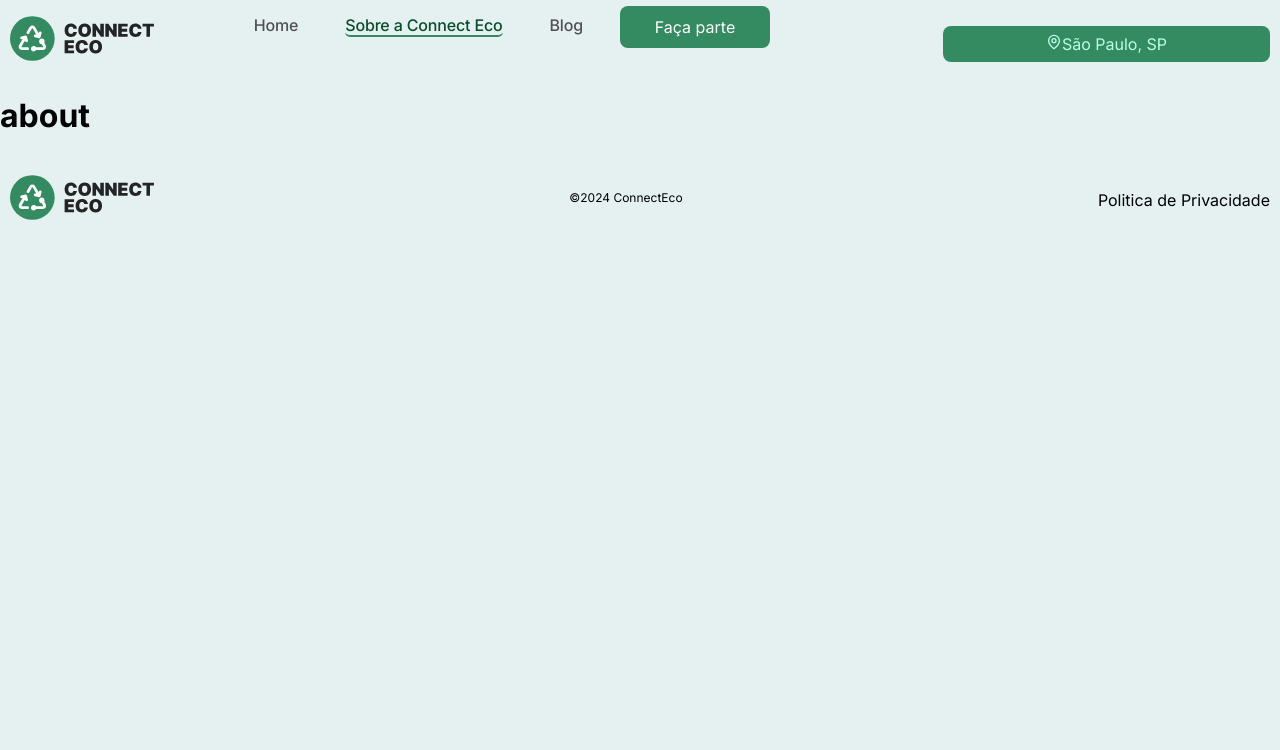
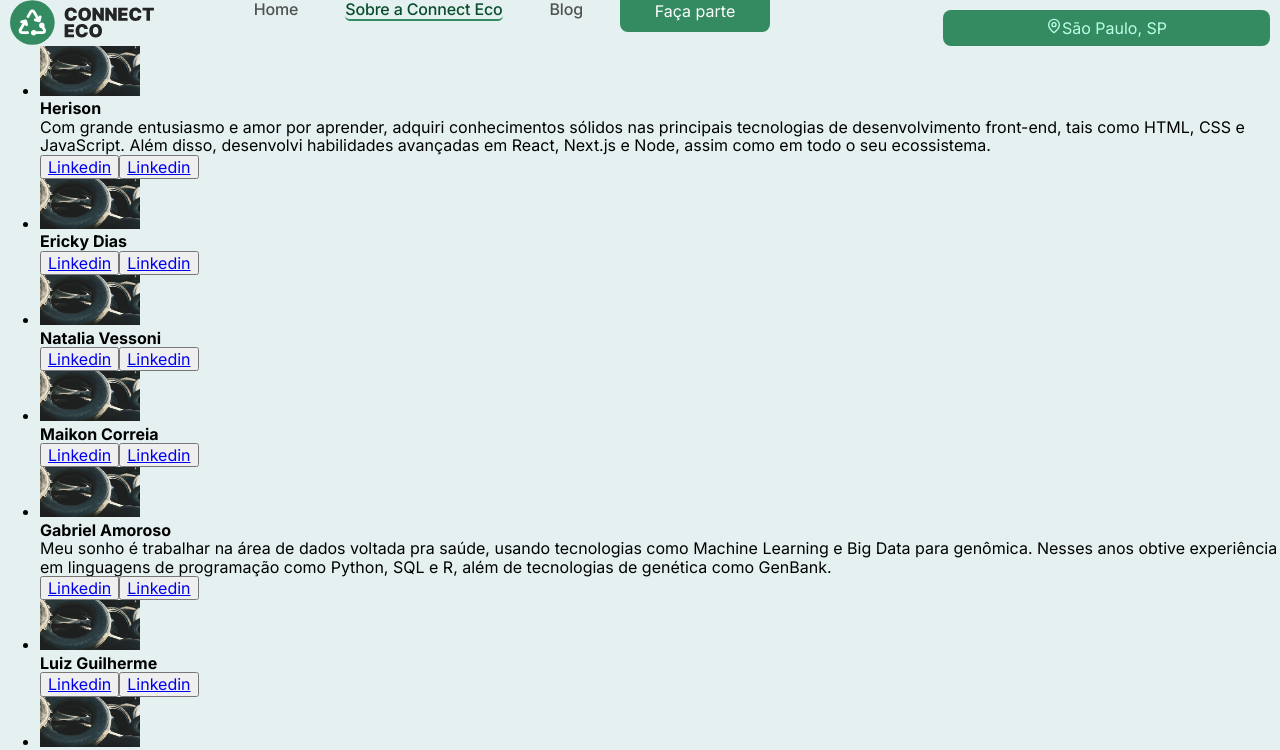
Before and after one commit to Connect-Eco/connecteco, a Next.js app: page /about in a window 1280 px wide. Shown: the top 750 px of the page. Built offline with nearby package versions, Linux system fonts and the light colour scheme.

Commit message:
add components de link cv dos integrants

```diff
--- a/src/app/about/page.jsx
+++ b/src/app/about/page.jsx
@@ -1,9 +1,10 @@
+import CardsAbout from "@/components/CardsAbout/CardsAbout";
 
 
 export default function AboutPage() {
   return (
     <>
-      <h1>about</h1>
+      <CardsAbout />
     </>
   );
 }
--- /dev/null
+++ b/src/components/CardsAbout/Card.jsx
@@ -0,0 +1,23 @@
+import React from 'react';
+import CustomImage from "../CustomImage";
+import CustomButton from "../CustomButton";
+import Link from 'next/link';
+export default function Card({ nome,descicao,descricaoDois, src, alt, width, height, linkedin, gitHub }) {
+    return (
+        <li className="card">
+            <CustomImage className="card__image" width={width} height={height} src={src} alt={alt} />
+            <div>
+                <h4>{nome}</h4>
+                <div>
+                    <p>{descicao}</p>
+                    <p>{descricaoDois}</p>
+                </div>
+            </div>
+
+            <div>
+                <CustomButton className={"cards-about__btn"} ><Link href={linkedin} target='_blank'>Linkedin</Link></CustomButton>
+                <CustomButton className={"cards-about__btn"} ><Link href={gitHub} target='_blank'>Linkedin</Link></CustomButton>
+            </div>
+        </li>
+    );
+}
--- /dev/null
+++ b/src/components/CardsAbout/CardsAbout.jsx
@@ -0,0 +1,16 @@
+
+import Card from "./Card";
+import postIntegrants from "@/constants/postIntegrantes";
+export default function CardsAbout() {
+    console.log(postIntegrants)
+    return (
+        <ul className="cards-about">
+            {postIntegrants.map((integrante)=>{
+                return (
+                <Card linkedin={integrante.linkLinkedin} gitHub={integrante.linkGithub} src={integrante.imagem} nome={integrante.nome} alt={integrante.nome} descicao={integrante.descricaoDois} width={100} height={50} />
+            )
+            })}
+
+        </ul>
+    );
+}
--- a/src/constants/postIntegrantes.js
+++ b/src/constants/postIntegrantes.js
@@ -6,37 +6,159 @@ const postIntegrants = [
   {
     id: gerarIdUnico(),
     nome: "Herison",
-    Cargos: "Desenvolvedor Web",
+    cargo: "Desenvolvedor Web",
     descricao:
       "Após dedicar-me intensamente por 10 anos como designer, abrangendo diversos campos como design para impressos, digitais, redes sociais e criação de layouts para websites, decidi retornar a uma paixão antiga: o desenvolvimento web.",
-    descriçãoDois:
+    descricaoDois:
       "Com grande entusiasmo e amor por aprender, adquiri conhecimentos sólidos nas principais tecnologias de desenvolvimento front-end, tais como HTML, CSS e JavaScript. Além disso, desenvolvi habilidades avançadas em React, Next.js e Node, assim como em todo o seu ecossistema.",
-    imagem: "https://exemplo.com/imagens/javascript.png",
+    imagem: "/BannerOne.png",
     linkGithub: "https://github.com/herisonp",
     linkLinkedin: "https://linkedin.com/in/herison",
   },
   {
     id: gerarIdUnico(),
     nome: "Ericky Dias",
-    Cargos: "Desenvolvedor Web",
+    cargo: "Desenvolvedor Web",
     descricao:
       "",
-    descriçãoDois:
+    descricaoDois:
       "",
-    imagem: "https://exemplo.com/imagens/javascript.png",
+    imagem: "/BannerOne.png",
     linkGithub: "https://github.com/dev-erickydias",
     linkLinkedin: "https://www.linkedin.com/in/erickydias/",
   },
   {
     id: gerarIdUnico(),
     nome: "Natalia Vessoni",
-    Cargos: "QA",
+    cargo: "QA",
     descricao:
       "Meu nome é Natalia Vessoni e sou nutricionista em transição de carreira para Analista de Qualidade de Software. Descobri na área de QA uma nova fonte de motivação, e estou buscando cada vez mais me aperfeiçoar neste ramo. Atualmente, estou envolvida no desenvolvimento da Connect Eco, plataforma que promove práticas ecológicas por meio da tecnologia. É uma satisfação enorme fazer parte de uma iniciativa tão inspiradora. Meu objetivo é participar ainda mais de projetos de alta qualidade e contribuir para o desenvolvimento de soluções tecnológicas inovadoras e sustentáveis. Estou empolgada com as novas oportunidades e desafios que essa jornada oferece.",
-    descriçãoDois:
+    descricaoDois:
       "",
-    imagem: "https://exemplo.com/imagens/javascript.png",
+    imagem: "/BannerOne.png",
     linkGithub: "https://github.com/navessoni-qa",
     linkLinkedin: "https://www.linkedin.com/in/natalia-vessoni/",
   },
+  {
+    id: gerarIdUnico(),
+    nome: "Maikon Correia",
+    cargos: "Desenvolvedor Web",
+    descricao:
+      "",
+    descricaoDois:
+      "",
+    imagem: "/BannerOne.png",
+    linkGithub: "https://github.com/MaikonCorrea",
+    linkLinkedin: "https://www.linkedin.com/in/maikon-correa-9a5407264/",
+  },
+  {
+    id: gerarIdUnico(),
+    nome: "Gabriel Amoroso",
+    cargos: "Analise De Dados",
+    descricao:
+      "Sou formado em farmácia, e me apaixonei pela área de dados relacionada com biologia. Ingressei no bootcamp de Análise de Dados pra complementar minha formação e pretendo utilizar esse aprendizado tecnológico em conjunto com meu aprendizado da área da saúde para impactar positivamente na vida das pessoas.",
+    descricaoDois:
+      "Meu sonho é trabalhar na área de dados voltada pra saúde, usando tecnologias como Machine Learning e Big Data para genômica. Nesses anos obtive experiência em linguagens de programação como Python, SQL e R, além de tecnologias de genética como GenBank.",
+    imagem: "/BannerOne.png",
+    linkGithub: "https://github.com/GabrielAmoroso",
+    linkLinkedin: "https://www.linkedin.com/in/gabrielamoroso/",
+  },
+  {
+    id: gerarIdUnico(),
+    nome: "Luiz Guilherme",
+    cargos: "Analise De Dados",
+    descricao:
+      "Sou estudante de economia, sou um entusiaste de finanças e tecnologia. Desejo trabalharno setor financeiro com foco para análise, por isso participei do bootcamp de Análise de Dados",
+    descricaoDois:
+      "",
+    imagem: "/BannerOne.png",
+    linkGithub: "https://github.com/Luizg39",
+    linkLinkedin: "https://www.linkedin.com/in/luiz-g-pereira/",
+  },
+  /*{
+    id: gerarIdUnico(),
+    nome: "Patrícia",
+    cargos: "Analista De Dados",
+    descricao:
+      "",
+    descricaoDois:
+      "",
+    imagem: "/BannerOne.png",
+    linkGithub: "https://github.com/patriciamgcosta",
+    linkLinkedin: "https://www.linkedin.com/in/patriciamgc/",
+  },*/
+  {
+    id: gerarIdUnico(),
+    nome: "Angela Ribeiro",
+    cargos: "QA",
+    descricao:
+      "Luso-brasileira, vivi toda a vida em Portugal, sou licenciada há 18 anos em Radiologia e há 14 anos a trabalhar no “Programa de Rastreio de Cancro da Mama” na Liga Portuguesa Contra o Cancro. Presentemente encontro-me a realizar meus estudos como QA Tester.O desafio desta transição de carreira, reaproximou de mim uma fluidez e identificação muito prazerosas com as tecnologias de Informação, nomeadamente com a área de Software.",
+    descricaoDois:
+      "Tenho na minha bagagem anos de experiência em ambientes exigentes e softskills muito especiais, trazidos pela delicadeza que um assunto como o câncer requer. Hoje, a minha motivação é mudar o percurso profissional num caminho mais entusiasmante e dinâmico. Participar ativamente, dar um propósito, ver o produto crescer, adicionar-lhe qualidade, é recompensador! Tenho, graças à organização do Hackthon 4 e dos meus estupendos colegas de grupo, esta oportunidade ímpar de participar no projeto Connect Eco, como minha primeira experiência inserida numa equipe de trabalho: um ambiente multicultural, inclusivo e dinâmico!",
+    imagem: "/BannerOne.png",
+    linkGithub: "https://github.com/angelaribeiro84",
+    linkLinkedin: "https://www.linkedin.com/in/angelaribeiro84",
+  },
+  {
+    id: gerarIdUnico(),
+    nome: "Felipe Fracasso",
+    cargos: "QA",
+    descricao:
+      "Meu nome é Felipe Fracasso sou formado em Engenharia Química e larguei um cargo como concursado na área para buscar novos desafios na área de tecnologia. Comecei a minha migrassão com um curso de Ánalise de Sistemas e no final do ano passado descobri a área de testes no momento estou estudando ambas as áreas e me interesso muito por programação backend e pela parte de testes automatizados e espero que em breve possa estar profissionalmente dentro da área.",
+    descricaoDois:
+      "",
+    imagem: "/BannerOne.png",
+    linkGithub: "https://github.com/FelipeM-F",
+    linkLinkedin: "https://www.linkedin.com/in/felipefracasso/",
+  },
+  {
+    id: gerarIdUnico(),
+    nome: "Carlos Roberto",
+    cargos: "QA",
+    descricao:
+      "Sou profissional com formação em Tecnologia de Alimentos e sólida experiência em análise e controle de qualidade. Recém-formado, buscando uma transição para a área de Tecnologia da Informação como Analista de Qualidade de Software (Q.A. Engineer). Com um olhar crítico voltado à experiência do usuário, aplicando novas habilidades para conferir a qualidade do software. Motivado a compartilhar e adquirir conhecimento continuamente.",
+    descricaoDois:
+      "",
+    imagem: "/BannerOne.png",
+    linkGithub: "https://github.com/CarlosRobertoAJ/",
+    linkLinkedin: "https://www.linkedin.com/in/carlos-roberto-320a13127/",
+  },
+  {
+    id: gerarIdUnico(),
+    nome: "Ludmilla Lima",
+    cargos: "QA",
+    descricao:
+      "Me chamo Ludmilla Lima sempre gostei da área de TI, e quando tive a oportunidade de entrar nesse mundo, entrei. Formada em analise de QA estou cada vez mais conectada a esse mundo de tecnologia. Me apaixonei por cada pedaço desse novo mundo de informação. Estou participando desse projeto que visa um futuro melhor para o nosso mundo. Trabalhar nesse projeto me fez ver o quanto aprendi nesses meses de formação. É incrível fazer parte desse projeto, aplicando assim todos os meus conhecimento e ajudando o meio ambiente.",
+    descricaoDois:
+      "",
+    imagem: "/BannerOne.png",
+    linkGithub: "https://github.com/lwestania",
+    linkLinkedin: "https://www.linkedin.com/in/ludmilla-lima-3b21b312a",
+  }/*,
+  {
+    id: gerarIdUnico(),
+    nome: "",
+    cargos: "",
+    descricao:
+      "",
+    descricaoDois:
+      "",
+    imagem: "/BannerOne.png",
+    linkGithub: "",
+    linkLinkedin: "",
+  },
+  {
+    id: gerarIdUnico(),
+    nome: "",
+    cargos: "",
+    descricao:
+      "",
+    descricaoDois:
+      "",
+    imagem: "/BannerOne.png",
+    linkGithub: "",
+    linkLinkedin: "",
+  },*/
 ];
+
+export default postIntegrants;
```
